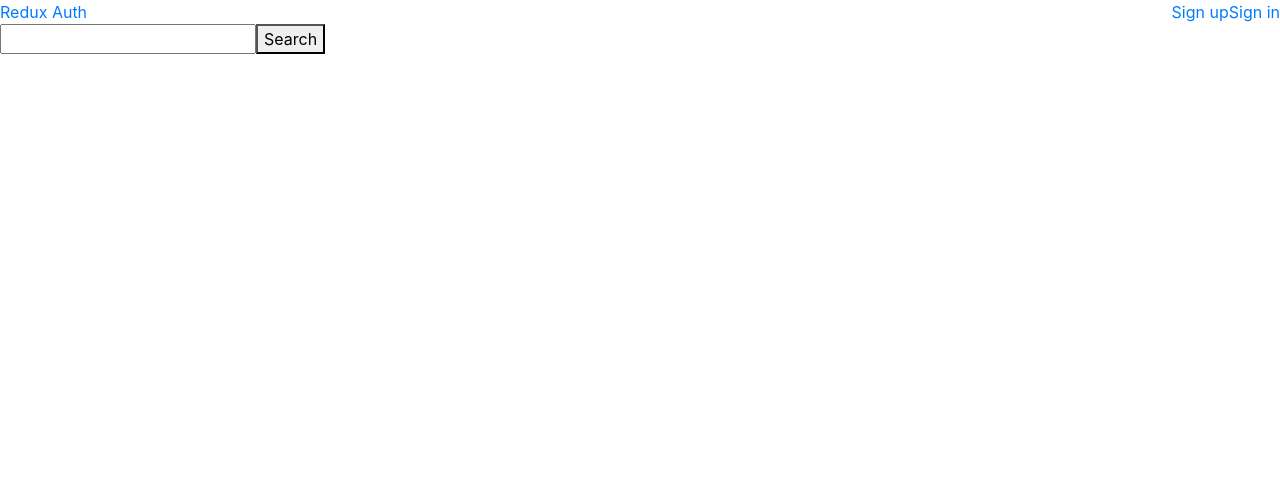
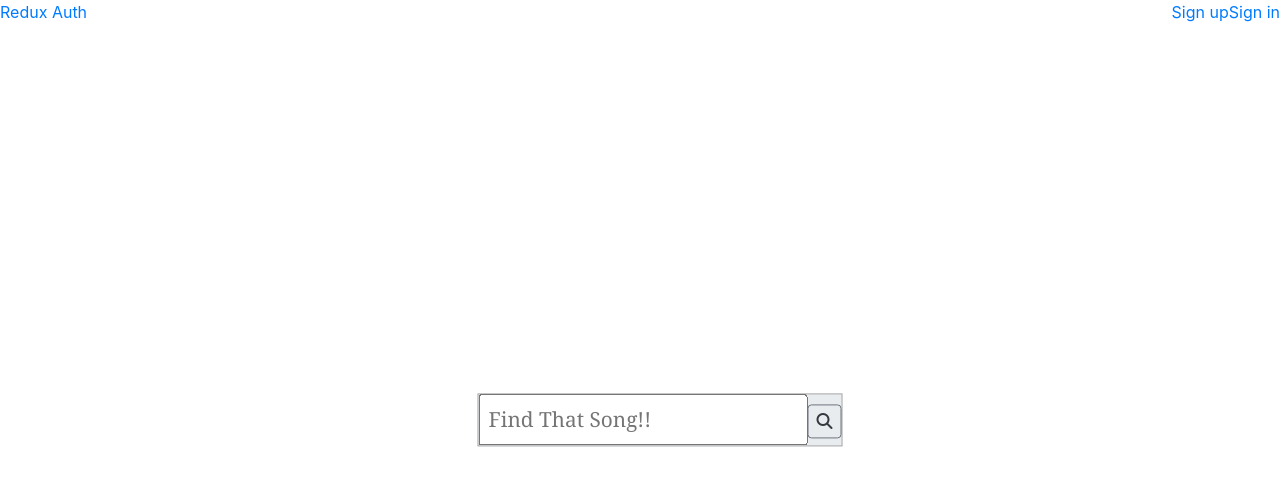
Before and after one commit to PeterBWu/that-song, a React (Create React App) app in the folder client/: page / in a window 1280 px wide. Shown: the top 486 px of the page. Built offline with nearby package versions, Linux system fonts and the light colour scheme.

Commit message:
adjusted landing page css

```diff
--- a/client/public/index.html
+++ b/client/public/index.html
@@ -17,6 +17,8 @@
   <!-- Boot strap link -->
   <link rel="stylesheet" href="https://stackpath.bootstrapcdn.com/bootstrap/4.3.1/css/bootstrap.min.css"
     integrity="sha384-ggOyR0iXCbMQv3Xipma34MD+dH/1fQ784/j6cY/iJTQUOhcWr7x9JvoRxT2MZw1T" crossorigin="anonymous">
+  <!-- Font Awesome Icons link -->
+  <script src="https://kit.fontawesome.com/59e6be3e18.js"></script>
 
   <!--
       Notice the use of %PUBLIC_URL% in the tags above.
--- a/client/src/containers/Counter.js
+++ b/client/src/containers/Counter.js
@@ -13,7 +13,6 @@ class Counter extends Component {
                 <p>Current counter state: {this.props.counter}</p>
                 <button onClick={this.props.increment}>Increment</button>
                 <button onClick={this.props.decrement}>Decrement</button>
-                <App/>
             </div>
         );
     }
--- a/client/src/containers/LandingPage.js
+++ b/client/src/containers/LandingPage.js
@@ -16,17 +16,18 @@ class LandingPage extends Component {
   render() {
     const { handleSubmit } = this.props;
     return (
-      <div style={{float:"none"}}>
-
+      <div id="input_box" style={{ float: "none" }}>
         <form onSubmit={handleSubmit(this.onSubmit)}>
           <Field
             name="lyric"
             type="text"
             component="input"
             autoComplete="none"
+            className="p-2 search_input searchField"
+            placeholder="Find That Song!!"
+            aria-label="Search"
           />
-        <button>Search</button>
-      </form>
+          <button className="fa fa-search btn btn-outline-secondary text-dark my-2 my-sm-0 p-2 searchClick" type="submit"></button>      </form>
       </div>
     );
   }
--- a/client/src/containers/auth/SignIn.js
+++ b/client/src/containers/auth/SignIn.js
@@ -8,7 +8,7 @@ class SignIn extends Component {
     onSubmit = formProps => {
         console.log(formProps);
         this.props.signIn(formProps, () => {
-            this.props.history.push('/counter');
+            this.props.history.push('/');
         });
     }
 
@@ -42,8 +42,7 @@ class SignIn extends Component {
                 </div>
 
                 <fieldset className="form-row">
-                    <label className="mt-2"
-                        for="validationEmail">Email</label>
+                    <label className="mt-2">Email</label>
                     <div className="input-group">
                         <Field type="text"
                             name="email"
@@ -60,8 +59,7 @@ class SignIn extends Component {
                 </fieldset>
 
                 <fieldset className="form-row">
-                    <label className="mt-2"
-                        for="validationPassword">Password</label>
+                    <label className="mt-2">Password</label>
                     <div className="input-group">
                         <Field
                         className="form-control"
--- a/client/src/containers/auth/SignUp/SignUp.js
+++ b/client/src/containers/auth/SignUp/SignUp.js
@@ -49,7 +49,7 @@ class SignUp extends Component {
           </div>
 
           <fieldset className="form-row">
-            <label for="validationEmail">Email</label>
+            <label>Email</label>
             <div className="input-group">
               <Field type="text"
                 name="email"
@@ -83,7 +83,7 @@ class SignUp extends Component {
             </div>
           </fieldset>
           <fieldset className="form-row">
-            <label className="mt-2" for="vaildatePasswordConfirm">Confirm Password</label>
+            <label className="mt-2">Confirm Password</label>
             <div>
             <Field
               className="form-control"
--- a/client/src/index.js
+++ b/client/src/index.js
@@ -31,14 +31,11 @@ ReactDOM.render(
             <App>
                 <Switch>
                     <Route exact path='/' component={LandingPage}/>
-
                     <Route exact path='/signup' component={SignUp} />
                     <Route exact path='/signin' component={SignIn} />
                     <Route exact path='/signout' component={SignOut}/>
-
                     <Route exact path='/counter' component={Counter} />
                     <Route exact path='/blogs/:blogId' component={Blog}/>
-
                     <Route exact path='/results' component={Results}/>
                     <Route component={LandingPage} />
                 </Switch>
```
Lines whose indentation alone changed are shown as unchanged.
